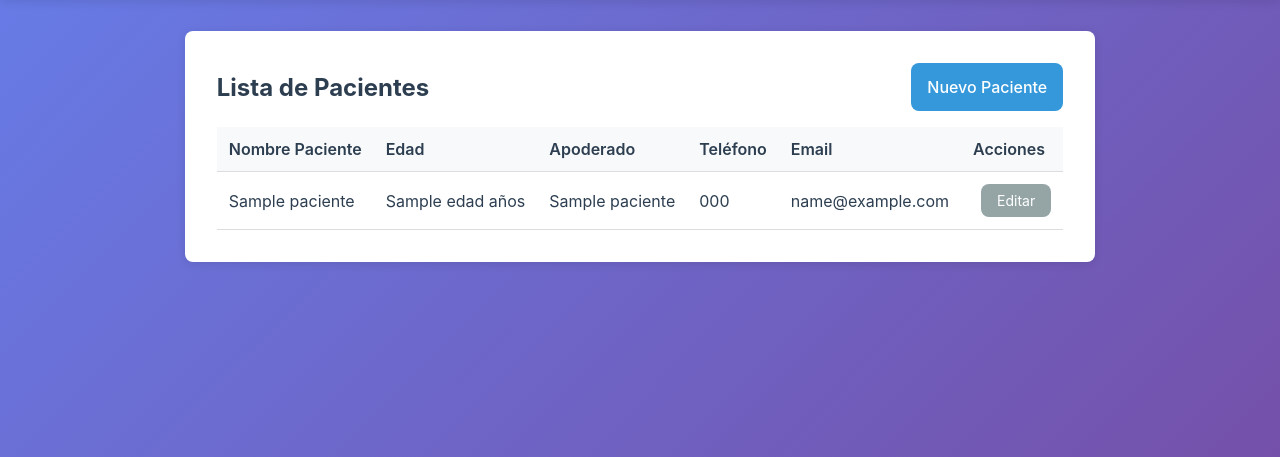
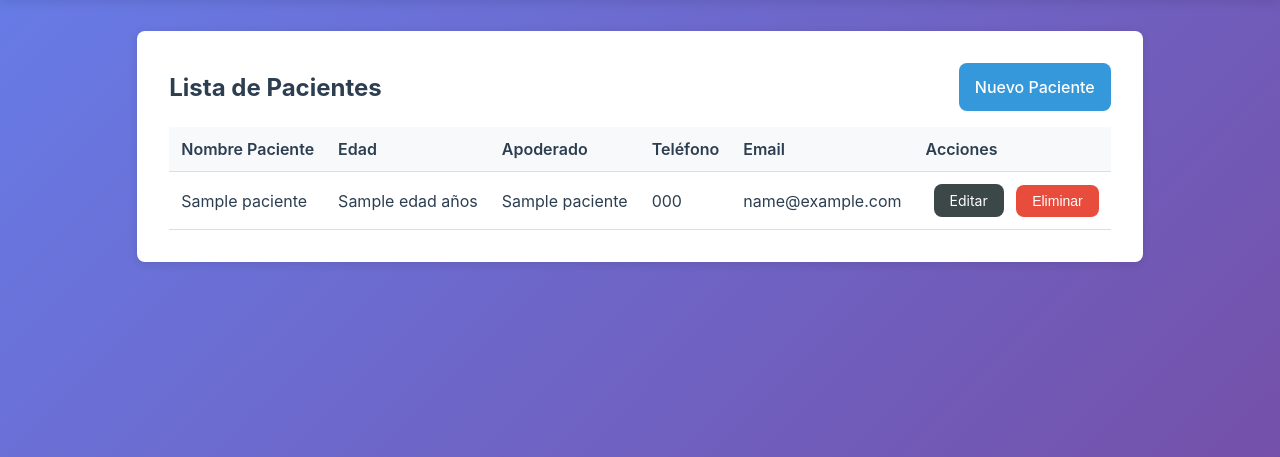
Before and after one commit to Debye-Igor/centro-paye-sistema, a Flask app: template templates/pacientes.html in a window 1280 px wide. Shown: the part 125-582 px from the top of the page. Run offline with Flask 3, Linux system fonts and the light colour scheme; the visitor is signed in with stand-in values (Sample User, id 1); the template is opened without the code that fills it: most values are stand-ins (such as "Sample title", 1, 10 or a date in 2020).

Commit message:
Se agrega boton de elimanr paciente

```diff
--- a/app.py
+++ b/app.py
@@ -236,7 +236,6 @@ def nuevo_paciente():
     return render_template('paciente_form.html')
 
 
-
 @app.route("/pacientes/<paciente_id>/editar", methods=['GET', 'POST'])
 def editar_paciente(paciente_id):
     """Editar paciente - MINIMALISTA"""
@@ -290,5 +289,30 @@ def editar_paciente(paciente_id):
         flash(f'Error: {str(e)}', 'error')
         return redirect(url_for('pacientes'))
 
+
+@app.route("/pacientes/<paciente_id>/eliminar", methods=['POST'])
+def eliminar_paciente(paciente_id):
+    """Eliminar paciente - MINIMALISTA"""
+    if 'user_id' not in session:
+        return redirect(url_for('login'))
+
+    try:
+        db = firebase_config.get_db()
+        doc_ref = db.collection('pacientes').document(paciente_id)
+
+        # Verificar que existe
+        doc = doc_ref.get()
+        if not doc.exists:
+            flash('Paciente no encontrado', 'error')
+        else:
+            # Eliminar
+            doc_ref.delete()
+            flash('Paciente eliminado correctamente', 'success')
+
+    except Exception as e:
+        flash(f'Error al eliminar: {str(e)}', 'error')
+
+    return redirect(url_for('pacientes'))
+
 if __name__ == "__main__":
     app.run(debug=True)
--- a/static/css/styles.css
+++ b/static/css/styles.css
@@ -173,7 +173,7 @@ body.dashboard-layout {
 }
 
 .btn-secondary {
-    background: #95a5a6;
+    background: #3c4747;
     color: var(--white);
     padding: 0.5rem 1rem;
     border-radius: var(--border-radius);
@@ -184,7 +184,25 @@ body.dashboard-layout {
 }
 
 .btn-secondary:hover {
-    background: #7f8c8d;
+    background: #7f8d8c;
+}
+
+
+/* Botón eliminar */
+.btn-eliminar {
+    background: var(--error-color);
+    color: var(--white);
+    padding: 0.5rem 1rem;
+    border: none;
+    border-radius: var(--border-radius);
+    font-size: 0.875rem;
+    margin-left: 0.5rem;
+    cursor: pointer;
+    transition: background-color 0.3s ease;
+}
+
+.btn-eliminar:hover {
+    background: #c0392b;
 }
 
 .btn-logout {
--- a/templates/pacientes.html
+++ b/templates/pacientes.html
@@ -31,7 +31,9 @@
                 <td>{{ paciente.email or '-' }}</td>
                 <td>
                     <a href="{{ url_for('editar_paciente', paciente_id=paciente.id) }}" class="btn-secondary">Editar</a>
+                    <button onclick="eliminarPaciente('{{ paciente.id }}', '{{ paciente.nombre_paciente }}')" class="btn-eliminar">Eliminar</button>
                 </td>
+
             </tr>
             {% else %}
             <tr>
@@ -41,4 +43,19 @@
         </tbody>
     </table>
 </div>
+
+<script>
+function eliminarPaciente(id, nombre) {
+    if (confirm(`¿Está seguro de eliminar al paciente "${nombre}"?\n\nEsta acción no se puede deshacer.`)) {
+        // Crear formulario invisible para enviar DELETE
+        const form = document.createElement('form');
+        form.method = 'POST';
+        form.action = `/pacientes/${id}/eliminar`;
+
+        document.body.appendChild(form);
+        form.submit();
+    }
+}
+</script>
+
 {% endblock %}
```
